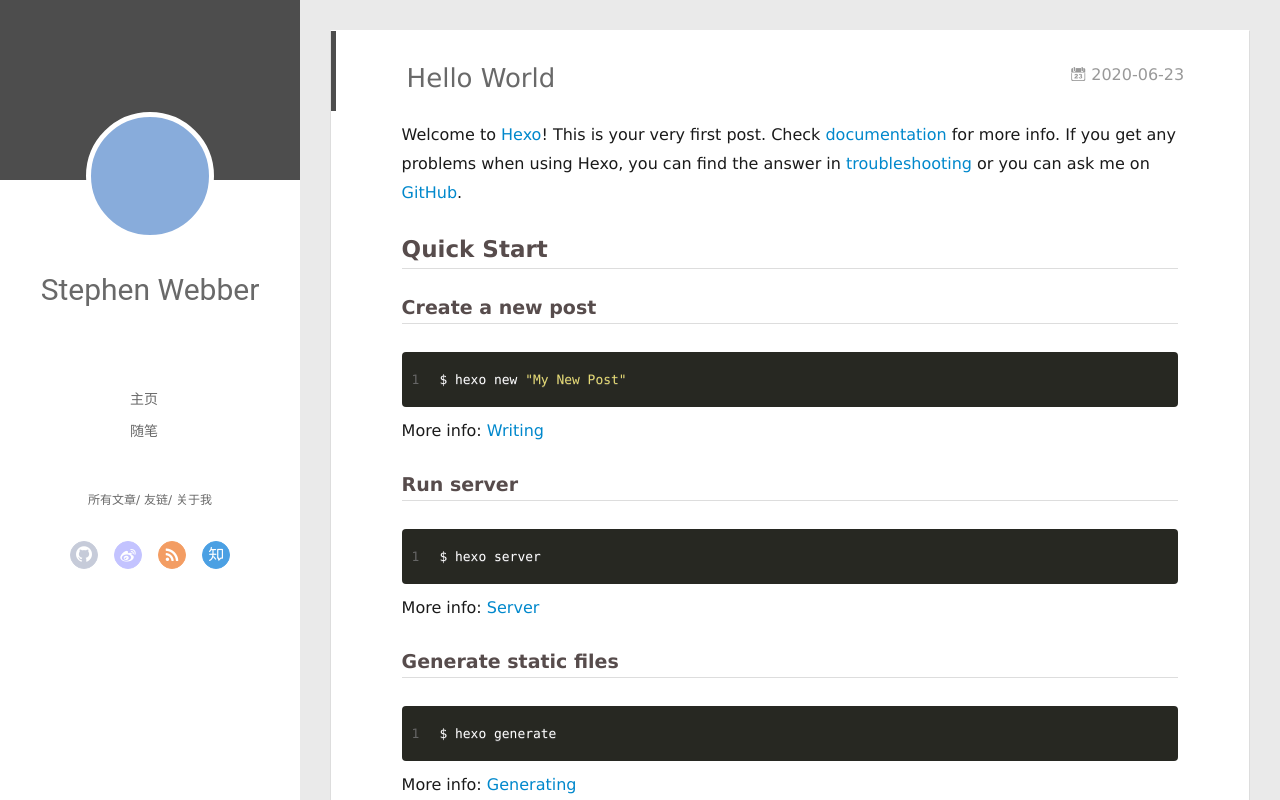
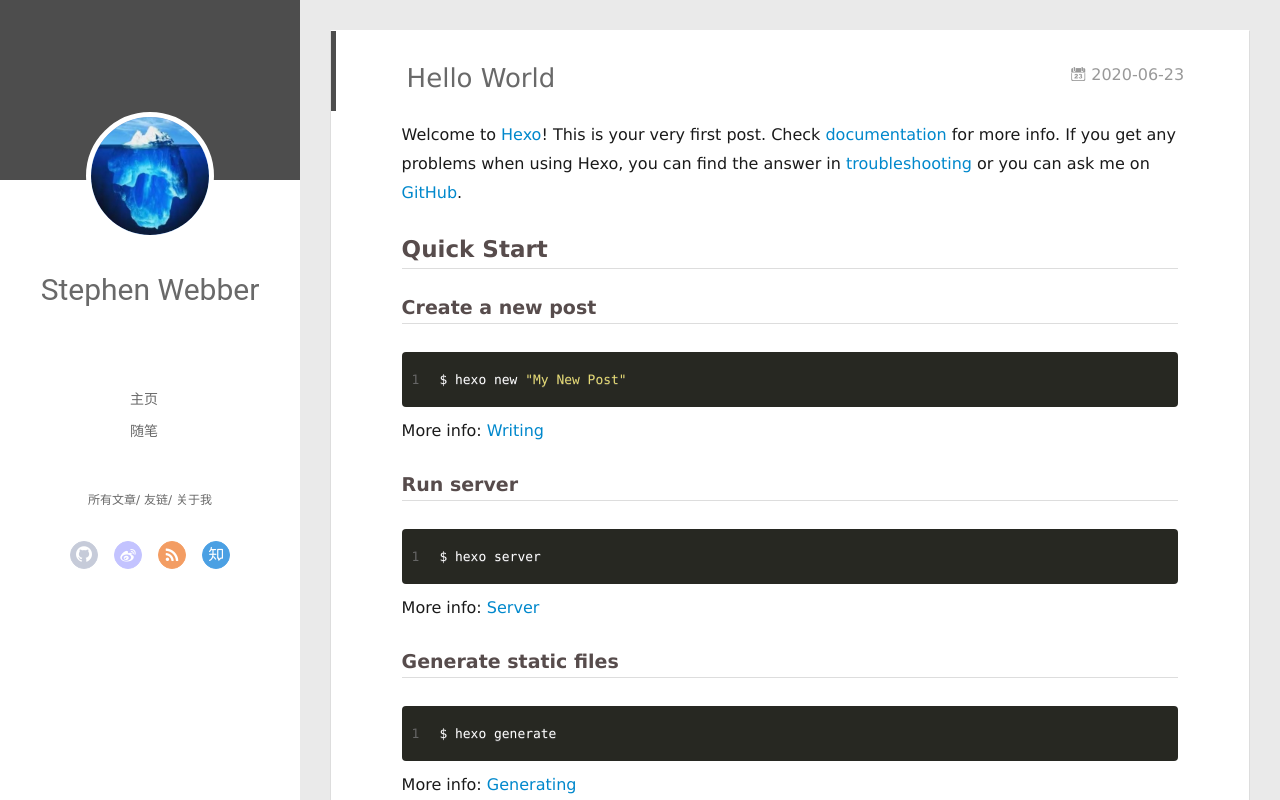
Before and after one commit to weibinzeng992/weibinzeng992.github.io, a plain HTML site: page 2020/06/23/hello-world/index.html in a window 1280 px wide. Drawn offline with Linux system fonts and the light colour scheme.

Commit message:
Site updated: 2021-04-25 22:38:12

```diff
--- a/2020/06/23/hello-world/index.html
+++ b/2020/06/23/hello-world/index.html
@@ -26,7 +26,7 @@
     <link rel="alternative" href="/atom.xml" title="Webber·只有雨声" type="application/atom+xml">
 
 
-    <link rel="icon" href="/favicon.png">
+    <link rel="icon" href="/img/head.jpg">
 
   <link rel="stylesheet" type="text/css" href="/./main.0cf68a.css">
   <style type="text/css">
@@ -50,7 +50,7 @@
 <div class="intrude-less">
 	<header id="header" class="inner">
 		<a href="/" class="profilepic">
-			<img src="" class="js-avatar">
+			<img src="/img/head.jpg" class="js-avatar">
 		</a>
 		<hgroup>
 		  <h1 class="header-author"><a href="/">Stephen Webber</a></h1>
@@ -108,7 +108,7 @@
 	<div class="intrude-less">
 		<header id="header" class="inner">
 			<div class="profilepic">
-				<img src="" class="js-avatar">
+				<img src="/img/head.jpg" class="js-avatar">
 			</div>
 			<hgroup>
 			  <h1 class="header-author js-header-author">Stephen Webber</h1>
```
Also changed, not shown: 2020/06/24/我的第一篇博客文章/index.html (+3 -3 lines), 2020/06/27/个人博客搭建/index.html (+3 -3 lines), 2020/09/21/Day1MarkDown学习/index.html (+3 -3 lines), 2020/09/27/Day2HelloWorld/index.html (+3 -3 lines), 2020/09/27/Day3Java基础语法/index.html (+3 -3 lines), 2021/04/25/MongDB安装历程/index.html (+3 -3 lines), archives/2020/06/index.html (+3 -3 lines), archives/2020/09/index.html (+3 -3 lines), archives/2020/index.html (+3 -3 lines), archives/2021/04/index.html (+3 -3 lines), archives/2021/index.html (+3 -3 lines), archives/index.html (+3 -3 lines), index.html (+3 -3 lines), img/head.jpg (added).
